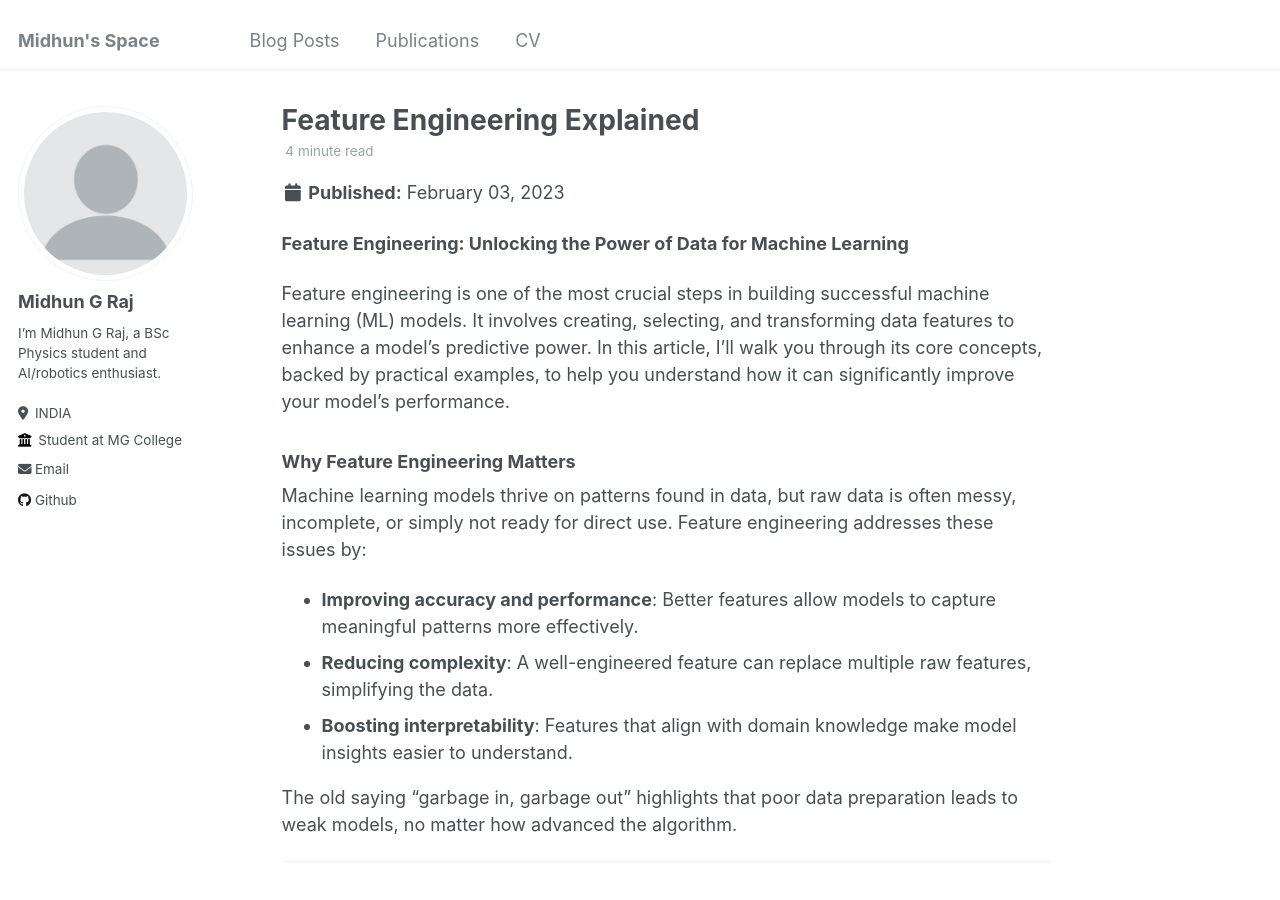
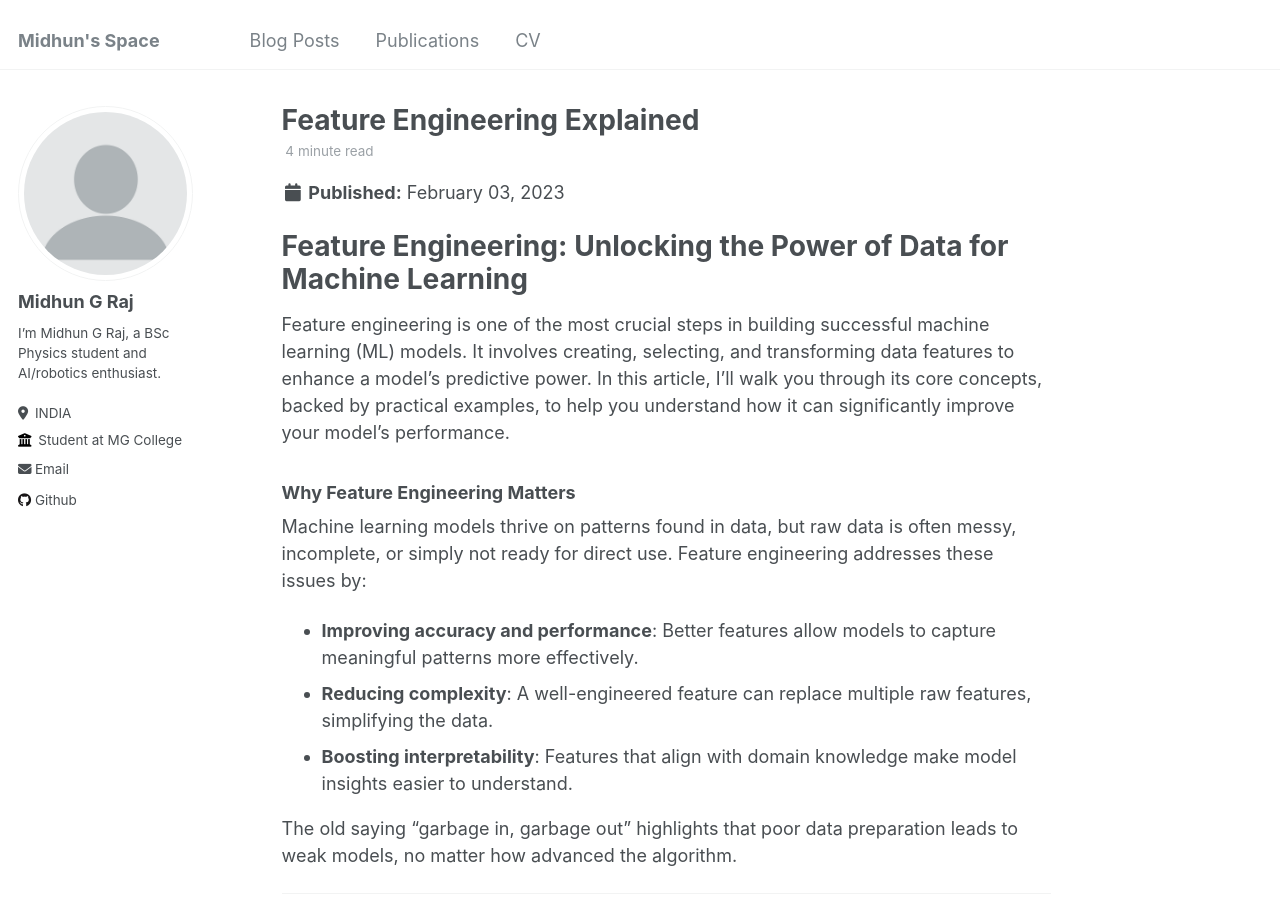
Before and after one commit to MIDHUNGRAJ/midhungraj.github.io, a Jekyll site: the page built from _posts/2023-02-03-blog-post-3.md, in a window 1280 px wide and 900 px high. Built offline with Jekyll 4.4.1, drawn with Linux system fonts in a browser that asks for light colours.

```diff
--- a/_posts/2023-02-03-blog-post-3.md
+++ b/_posts/2023-02-03-blog-post-3.md
@@ -10,7 +10,7 @@ tags:
 ---
 
 
-**Feature Engineering: Unlocking the Power of Data for Machine Learning**
+# Feature Engineering: Unlocking the Power of Data for Machine Learning
 
 Feature engineering is one of the most crucial steps in building successful machine learning (ML) models. It involves creating, selecting, and transforming data features to enhance a model’s predictive power. In this article, I’ll walk you through its core concepts, backed by practical examples, to help you understand how it can significantly improve your model's performance.
 
```
